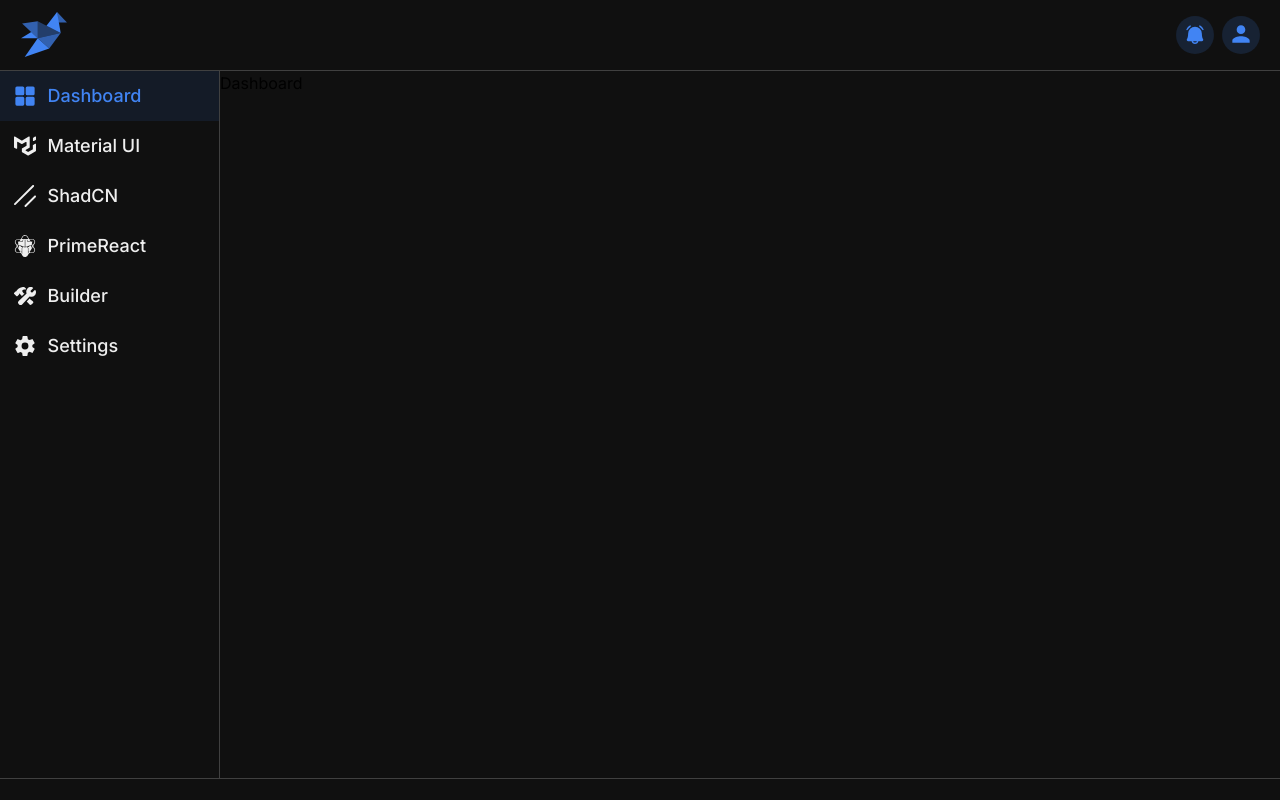
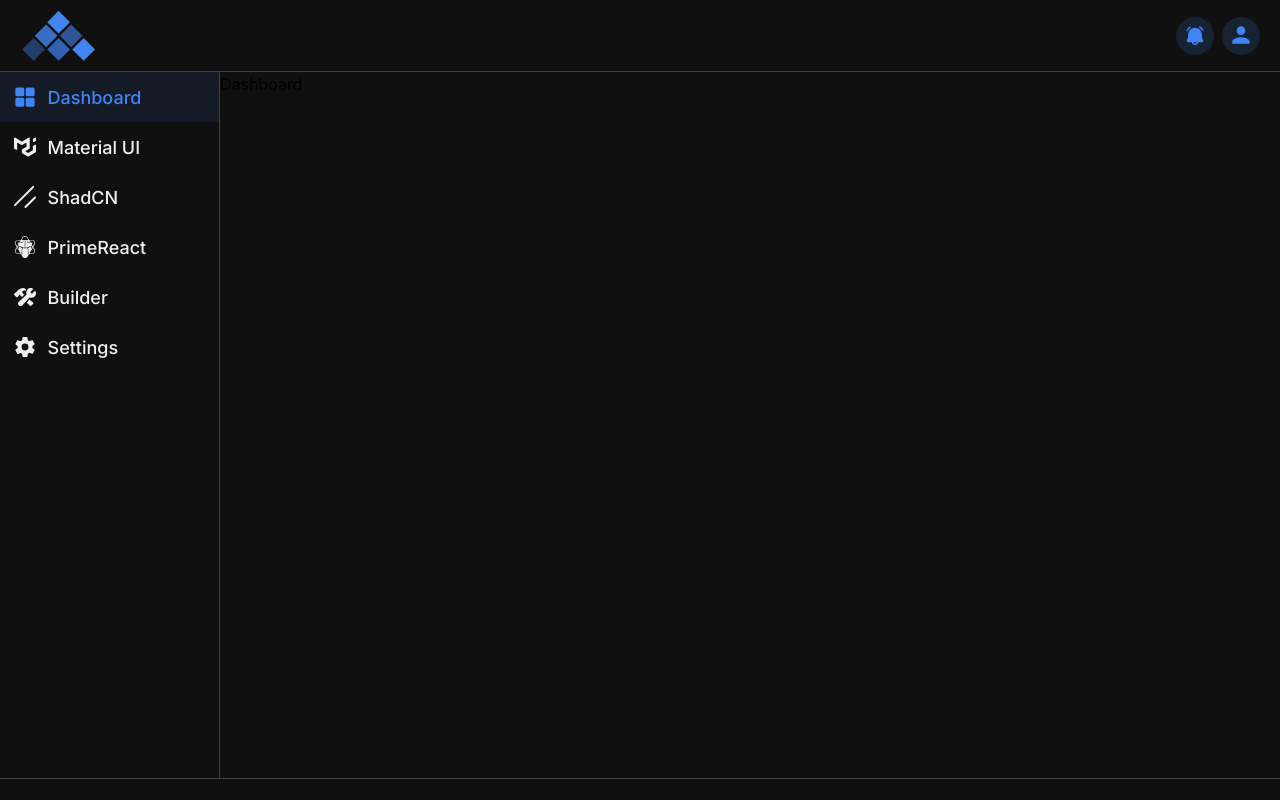
Before and after one commit to chuchra-himanshu/ui.cooders.org, a React (Vite) app: page / in a window 1280 px wide. Built offline with nearby package versions, Linux system fonts and the light colour scheme.

Commit message:
Update Logo Design and Design LogoLoader

```diff
--- a/src/components/Header.tsx
+++ b/src/components/Header.tsx
@@ -5,7 +5,10 @@ import { PiBellRingingFill } from "react-icons/pi";
 const Header: React.FC = () => {
   return (
     <header className="h-[80px] border-b border-b-border-primary flex items-center justify-between px-5">
-      <Logo />
+      <section className="flex items-center">
+        <Logo />
+      </section>
+
       <section className="flex items-center gap-2">
         <IconButton
           Icon={PiBellRingingFill}
--- a/src/elements/Logo.tsx
+++ b/src/elements/Logo.tsx
@@ -1,14 +1,13 @@
 import React, { useState } from "react";
 import { motion } from "framer-motion";
 
-const polygons = [
-  { points: "45,11 36,11 35.5,1", opacity: 0.7 },
-  { points: "35.5,1 25.4,14.1 39,21", opacity: 1 },
-  { points: "17,9.8 39,21 17,26", opacity: 0.4 },
-  { points: "2,12 17,26 17,9.8", opacity: 0.7 },
-  { points: "17,26 39,21 28,36", opacity: 0.7 },
-  { points: "28,36 4.5,44 17,26", opacity: 1 },
-  { points: "17,26 1,26 10.8,20.1", opacity: 1 },
+const blocks = [
+  { points: "0,10 10,0 20,10 10,20", opacity: 1 },
+  { points: "22,10 32,0 42,10 32,20", opacity: 0.7 },
+  { points: "44,10 54,0 64,10 54,20", opacity: 0.4 },
+  { points: "11,22 21,12 31,22 21,32", opacity: 0.6 },
+  { points: "33,22 43,12 53,22 43,32", opacity: 0.8 },
+  { points: "22,34 32,24 42,34 32,44", opacity: 1 },
 ];
 
 const Logo: React.FC = () => {
@@ -22,16 +21,16 @@ const Logo: React.FC = () => {
 
   return (
     <motion.svg
-      className="w-[48px] h-[48px] fill-accent cursor-pointer z-50"
+      className="w-[75px] h-[75px] fill-accent cursor-pointer rotate-180 -mt-1"
       xmlns="http://www.w3.org/2000/svg"
-      viewBox="0 0 46 46"
+      viewBox="0 0 66 48"
       onClick={handleClick}
       onMouseEnter={() => setHovered(true)}
       onMouseLeave={() => setHovered(false)}
       animate={
         hovered
           ? {
-              scale: [1, 1.1, 1],
+              scale: [1, 1.05, 1],
               transition: {
                 duration: 0.6,
                 repeat: Infinity,
@@ -41,27 +40,27 @@ const Logo: React.FC = () => {
           : { scale: 1 }
       }
     >
-      {polygons.map((polygon, index) => (
+      {blocks.map((block, index) => (
         <motion.polygon
           key={index}
-          points={polygon.points}
-          opacity={polygon.opacity}
+          points={block.points}
+          opacity={block.opacity}
           initial={{ x: 0, y: 0, rotate: 0, scale: 1 }}
           animate={
             scattered
               ? {
-                  x: (Math.random() - 0.5) * 25,
-                  y: (Math.random() - 0.5) * 25,
-                  rotate: (Math.random() - 0.5) * 20,
+                  x: (Math.random() - 0.5) * 20,
+                  y: (Math.random() - 0.5) * 20,
+                  rotate: (Math.random() - 0.5) * 25,
                   scale: 1.1,
-                  transition: { duration: 0.15, ease: "easeOut" },
+                  transition: { duration: 0.2 },
                 }
               : {
                   x: 0,
                   y: 0,
                   rotate: 0,
                   scale: 1,
-                  transition: { duration: 0.2, ease: "easeOut" },
+                  transition: { duration: 0.3 },
                 }
           }
         />
--- /dev/null
+++ b/src/elements/LogoLoader.tsx
@@ -0,0 +1,74 @@
+import React, { useEffect } from "react";
+import { motion, useAnimationControls } from "framer-motion";
+
+const blocks = [
+  { points: "0,10 10,0 20,10 10,20", opacity: 1 },
+  { points: "22,10 32,0 42,10 32,20", opacity: 0.7 },
+  { points: "44,10 54,0 64,10 54,20", opacity: 0.4 },
+  { points: "11,22 21,12 31,22 21,32", opacity: 0.6 },
+  { points: "33,22 43,12 53,22 43,32", opacity: 0.8 },
+  { points: "22,34 32,24 42,34 32,44", opacity: 1 },
+];
+
+const rand = (min: number, max: number) => Math.random() * (max - min) + min;
+
+const LogoLoader: React.FC = () => {
+  const controlsArray = blocks.map(() => useAnimationControls());
+
+  useEffect(() => {
+    const animateLoop = async () => {
+      while (true) {
+        // Scatter quickly
+        await Promise.all(
+          controlsArray.map((controls) =>
+            controls.start({
+              x: rand(-15, 15),
+              y: rand(-15, 15),
+              rotate: rand(-20, 20),
+              scale: 1.1,
+              transition: { duration: 0.15 },
+            })
+          )
+        );
+
+        // Rejoin faster
+        await Promise.all(
+          controlsArray.map((controls) =>
+            controls.start({
+              x: 0,
+              y: 0,
+              rotate: 0,
+              scale: 1,
+              transition: { duration: 0.2 },
+            })
+          )
+        );
+
+        // Minimal delay
+        await new Promise((res) => setTimeout(res, 100));
+      }
+    };
+
+    animateLoop();
+  }, [controlsArray]);
+
+  return (
+    <motion.svg
+      className="w-[75px] h-[75px] fill-accent rotate-180 -mt-1"
+      xmlns="http://www.w3.org/2000/svg"
+      viewBox="0 0 66 48"
+    >
+      {blocks.map((block, index) => (
+        <motion.polygon
+          key={index}
+          points={block.points}
+          opacity={block.opacity}
+          animate={controlsArray[index]}
+          initial={{ x: 0, y: 0, rotate: 0, scale: 1 }}
+        />
+      ))}
+    </motion.svg>
+  );
+};
+
+export default LogoLoader;
```
